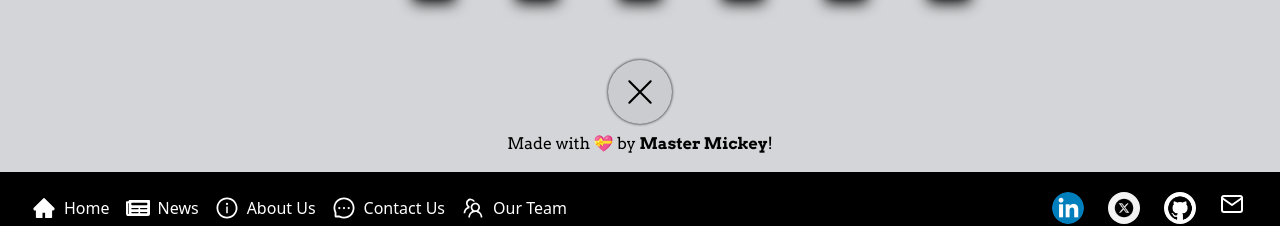
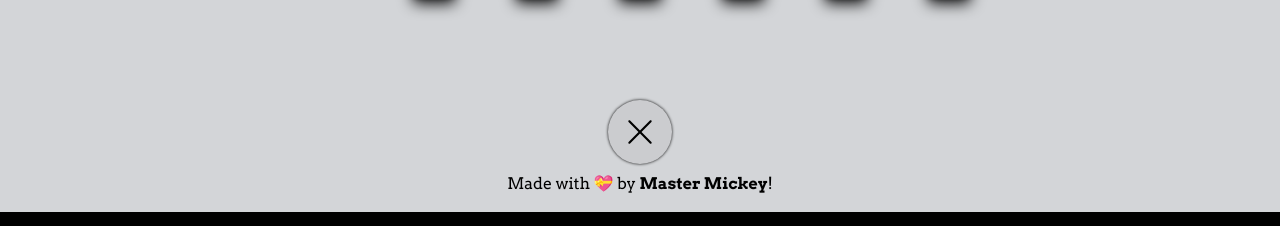
Before and after one commit to singodiyashubham87/Draw-it-out, a React (Vite) app: page / in a window 1280 px wide. Shown: the part 836-1062 px from the top of the page. Built offline with nearby package versions, Linux system fonts and the light colour scheme; a web font is replaced by a local one.

Commit message:
icons aligned in straight line

```diff
--- a/src/App.jsx
+++ b/src/App.jsx
@@ -163,9 +163,10 @@ function App() {
                   href={BUY_ME_COFFEE_LINK}
                   target="_blank"
                   rel="noopener noreferrer"
-                  className="flex justify-end sm:ml-0"
-                >
-                  <button className="flex mt-2 mb-2 items-center ml-1 mr-1 bg-transparent border border-black text-black focus:outline-none bg-[#d4d5d7] hover:bg-[#c6c9ce] rounded-xl p-2">
+                  className=  {`flex justify-end sm:ml-0 ${!showMenuAndBgColor && "mt-10" }`}
+
+                    >
+                  <button className="flex mt-2 mb-2 items-center ml-1 mr-1  bg-transparent border border-black text-black focus:outline-none bg-[#d4d5d7] hover:bg-[#c6c9ce] rounded-xl p-2">
                     <SiBuymeacoffee className="text-xl" />
                   </button>
                 </a>
@@ -180,7 +181,7 @@ function App() {
             {showMenuAndBgColor && <BgColorSidePanel canvasRef={canvasRef} setBgColor={setBgColor} />}
 
             <div
-              className="bg-[#CBCCCF] p-[1rem] text-[2rem] rounded-[50%] shadow-black shadow-vsm dark:shadow-black dark:shadow-lg hover:bg-gray-400 cursor-pointer transform transition duration-300 ease-in-out dark:text-[#111111]  hover:md:scale-110"
+              className="bg-[#CBCCCF] p-[1rem] text-[2rem] rounded-[50%] shadow-black shadow-vsm dark:shadow-black dark:shadow-lg hover:bg-gray-400 cursor-pointer transform transition duration-300 ease-in-out mt-10 dark:text-[#111111]  hover:md:scale-110"
               onClick={() => {
                 setBgColor("#B7BABF");
                 setBrushStyle("solid");
```
Also changed, not shown: src/index.css (line endings or trailing spaces).
